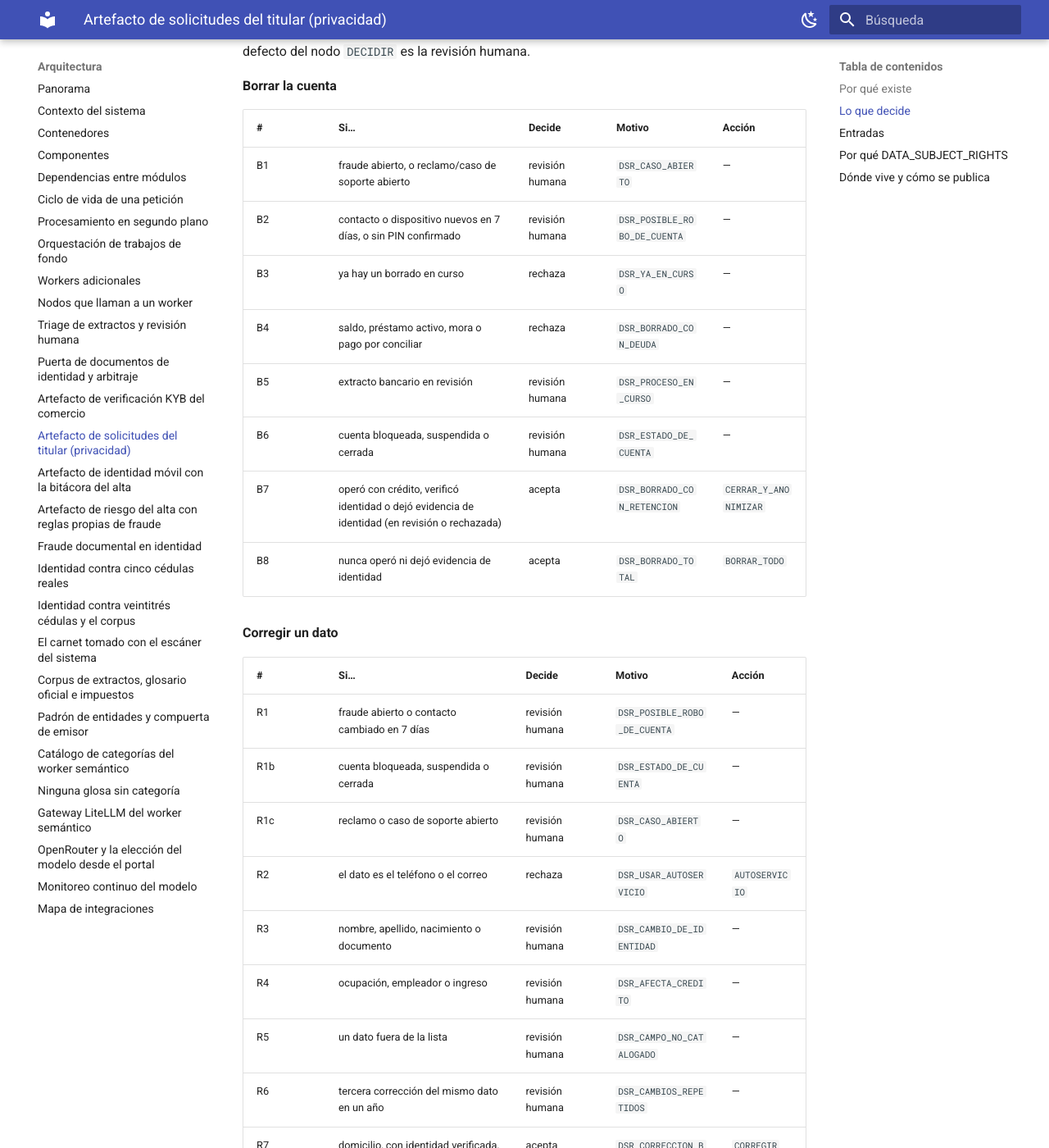
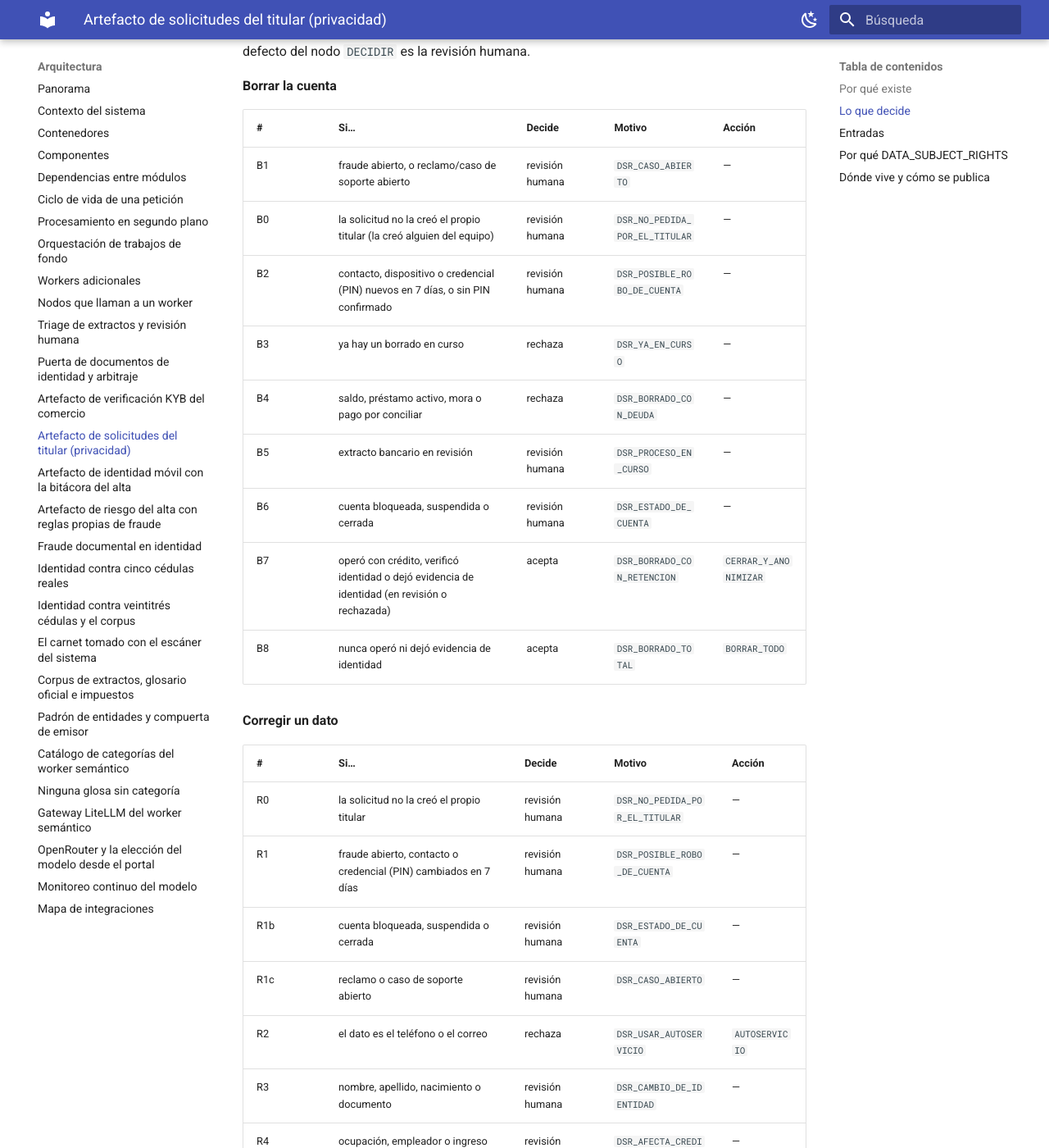
Before and after one commit to PabloArauzCaballero/AtlasDecisionEngineBackend, an MkDocs documentation site: the page built from docs/artifacts/privacidad-solicitud-titular.md, in a window 1280 px wide and 1400 px high, scrolled down 657 px. Shown: the whole window at 82% size. Built offline with MkDocs 1.6.1 and Material for MkDocs 9.7.7, drawn with Linux system fonts in a browser that asks for light colours; some of the changed text lies outside the part shown.

Commit message:
fix(privacidad): credencial restablecida y solicitud creada por el equipo van a una persona (P-04, P-06)
- dsr_credencial_restablecida_7d: PIN/contraseña restablecidos en 7 días es señal de cuenta robada (B2/R1) y cuenta en dsr_senales_riesgo (máx. 6).
- dsr_creada_por_titular: lo que crea alguien del equipo en nombre de la persona nunca se decide solo (DSR_NO_PEDIDA_POR_EL_TITULAR, primera regla de las dos ramas).
- 41 casos; la prueba de propiedad exige las dos condiciones para aceptar.

Co-Authored-By: Claude Sonnet 5.5 <noreply@anthropic.com>

```diff
--- a/docs/artifacts/privacidad-solicitud-titular.md
+++ b/docs/artifacts/privacidad-solicitud-titular.md
@@ -23,7 +23,8 @@ defecto del nodo `DECIDIR` es la revisión humana.
 | # | Si… | Decide | Motivo | Acción |
 | --- | --- | --- | --- | --- |
 | B1 | fraude abierto, o reclamo/caso de soporte abierto | revisión humana | `DSR_CASO_ABIERTO` | — |
-| B2 | contacto o dispositivo nuevos en 7 días, o sin PIN confirmado | revisión humana | `DSR_POSIBLE_ROBO_DE_CUENTA` | — |
+| B0 | la solicitud no la creó el propio titular (la creó alguien del equipo) | revisión humana | `DSR_NO_PEDIDA_POR_EL_TITULAR` | — |
+| B2 | contacto, dispositivo o credencial (PIN) nuevos en 7 días, o sin PIN confirmado | revisión humana | `DSR_POSIBLE_ROBO_DE_CUENTA` | — |
 | B3 | ya hay un borrado en curso | rechaza | `DSR_YA_EN_CURSO` | — |
 | B4 | saldo, préstamo activo, mora o pago por conciliar | rechaza | `DSR_BORRADO_CON_DEUDA` | — |
 | B5 | extracto bancario en revisión | revisión humana | `DSR_PROCESO_EN_CURSO` | — |
@@ -35,7 +36,8 @@ defecto del nodo `DECIDIR` es la revisión humana.
 
 | # | Si… | Decide | Motivo | Acción |
 | --- | --- | --- | --- | --- |
-| R1 | fraude abierto o contacto cambiado en 7 días | revisión humana | `DSR_POSIBLE_ROBO_DE_CUENTA` | — |
+| R0 | la solicitud no la creó el propio titular | revisión humana | `DSR_NO_PEDIDA_POR_EL_TITULAR` | — |
+| R1 | fraude abierto, contacto o credencial (PIN) cambiados en 7 días | revisión humana | `DSR_POSIBLE_ROBO_DE_CUENTA` | — |
 | R1b | cuenta bloqueada, suspendida o cerrada | revisión humana | `DSR_ESTADO_DE_CUENTA` | — |
 | R1c | reclamo o caso de soporte abierto | revisión humana | `DSR_CASO_ABIERTO` | — |
 | R2 | el dato es el teléfono o el correo | rechaza | `DSR_USAR_AUTOSERVICIO` | `AUTOSERVICIO` |
@@ -65,8 +67,8 @@ El valor nuevo de una corrección vive cifrado en AtlasBackend y no sale de all
 | Variable | Tipo |
 | --- | --- |
 | `dsr_tipo` | `RECTIFICACION` / `BORRADO` |
-| `dsr_cuenta_operativa`, `dsr_identidad_verificada`, `dsr_evidencia_identidad`, `dsr_pin_confirmado` | BOOLEAN |
-| `dsr_contacto_cambiado_7d`, `dsr_dispositivo_nuevo_7d`, `dsr_fraude_abierto`, `dsr_caso_abierto` | BOOLEAN |
+| `dsr_cuenta_operativa`, `dsr_identidad_verificada`, `dsr_evidencia_identidad`, `dsr_pin_confirmado`, `dsr_creada_por_titular` | BOOLEAN |
+| `dsr_contacto_cambiado_7d`, `dsr_dispositivo_nuevo_7d`, `dsr_credencial_restablecida_7d`, `dsr_fraude_abierto`, `dsr_caso_abierto` | BOOLEAN |
 | `dsr_solicitudes_iguales_abiertas`, `dsr_prestamos_activos`, `dsr_cuotas_en_mora`, `dsr_pagos_en_conciliacion` | INTEGER |
 | `dsr_saldo_pendiente` | CURRENCY |
 | `dsr_tuvo_credito`, `dsr_extracto_en_revision` | BOOLEAN |
```
Also changed, not shown: other parts of docs/artifacts/privacidad-solicitud-titular.md (+1 -1 lines), 2 other files.
